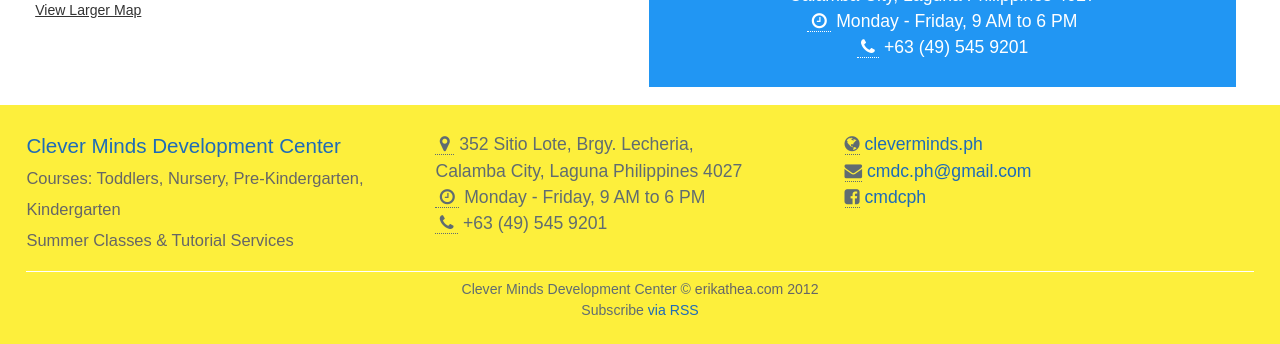
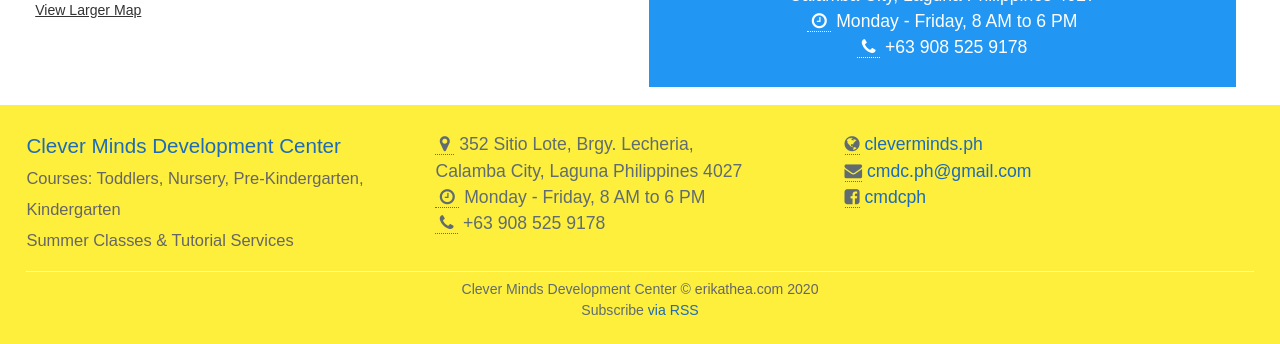
Before and after one commit to cmdcph/cmdcph.github.io, a Jekyll site: the page built from index.md, in a window 1280 px wide and 900 px high, scrolled down 5348 px, cut to the strip 553-897 px from the top of the window. Built offline with Jekyll 4.4.1, drawn with Linux system fonts in a browser that asks for light colours.

Commit message:
Update contact number and operating hours

```diff
--- a/_layouts/default.html
+++ b/_layouts/default.html
@@ -36,8 +36,8 @@
             <div class="pure-u-1 pure-u-md-1-3" id="#contact">
               <address style="font-style:normal;">
                 <abbr title="Address"><i class="fa fa-map-marker"></i></abbr> 352 Sitio Lote, Brgy. Lecheria, <br/> Calamba City, Laguna Philippines 4027<br/>
-                <abbr title="Business Hours"><i class="fa fa-clock-o"></i></abbr> Monday - Friday, 9 AM to 6 PM<br/>
-                <abbr title="Phone"><i class="fa fa-phone"></i></abbr> +63 (49) 545 9201
+                <abbr title="Business Hours"><i class="fa fa-clock-o"></i></abbr> Monday - Friday, 8 AM to 6 PM<br/>
+                <abbr title="Phone"><i class="fa fa-phone"></i></abbr> +63 908 525 9178
               </address>
             </div>
 
@@ -52,7 +52,7 @@
 
           <center class="pure-g" style="border-top:1px solid white;">
             <small class="pure-u-1" style="padding-top: 0.5em;">
-              Clever Minds Development Center &copy; <a href="https://erikathea.com" style="color:#666;">erikathea.com 2012</a>
+              Clever Minds Development Center &copy; <a href="https://erikathea.com" style="color:#666;">erikathea.com 2020</a>
             </small>
             <small class="rss-subscribe pure-u-1">Subscribe <a href="{{ "/feed.xml" | relative_url }}">via RSS</a></small>
 
--- a/index.md
+++ b/index.md
@@ -271,8 +271,8 @@
       <p>Call or visit us to reserve your child's slot. <br/>We provide fully-airconditioned classrooms with computer subjects and internet.<br/> Minimum number of students for maximum learning (6 students per teacher)<br/> Look for teacher Elsa or teacher Anna.</p>
       <address style="font-style:normal;">
         <abbr title="Address"><i class="fa fa-map-marker"></i></abbr> 352 Sitio Lote, Brgy. Lecheria, <br/> Calamba City, Laguna Philippines 4027<br/>
-        <abbr title="Business Hours"><i class="fa fa-clock-o"></i></abbr> Monday - Friday, 9 AM to 6 PM<br/>
-        <abbr title="Phone"><i class="fa fa-phone"></i></abbr> +63 (49) 545 9201<br/>
+        <abbr title="Business Hours"><i class="fa fa-clock-o"></i></abbr> Monday - Friday, 8 AM to 6 PM<br/>
+        <abbr title="Phone"><i class="fa fa-phone"></i></abbr> +63 908 525 9178<br/>
       </address>
     </center>
   </div>
```
